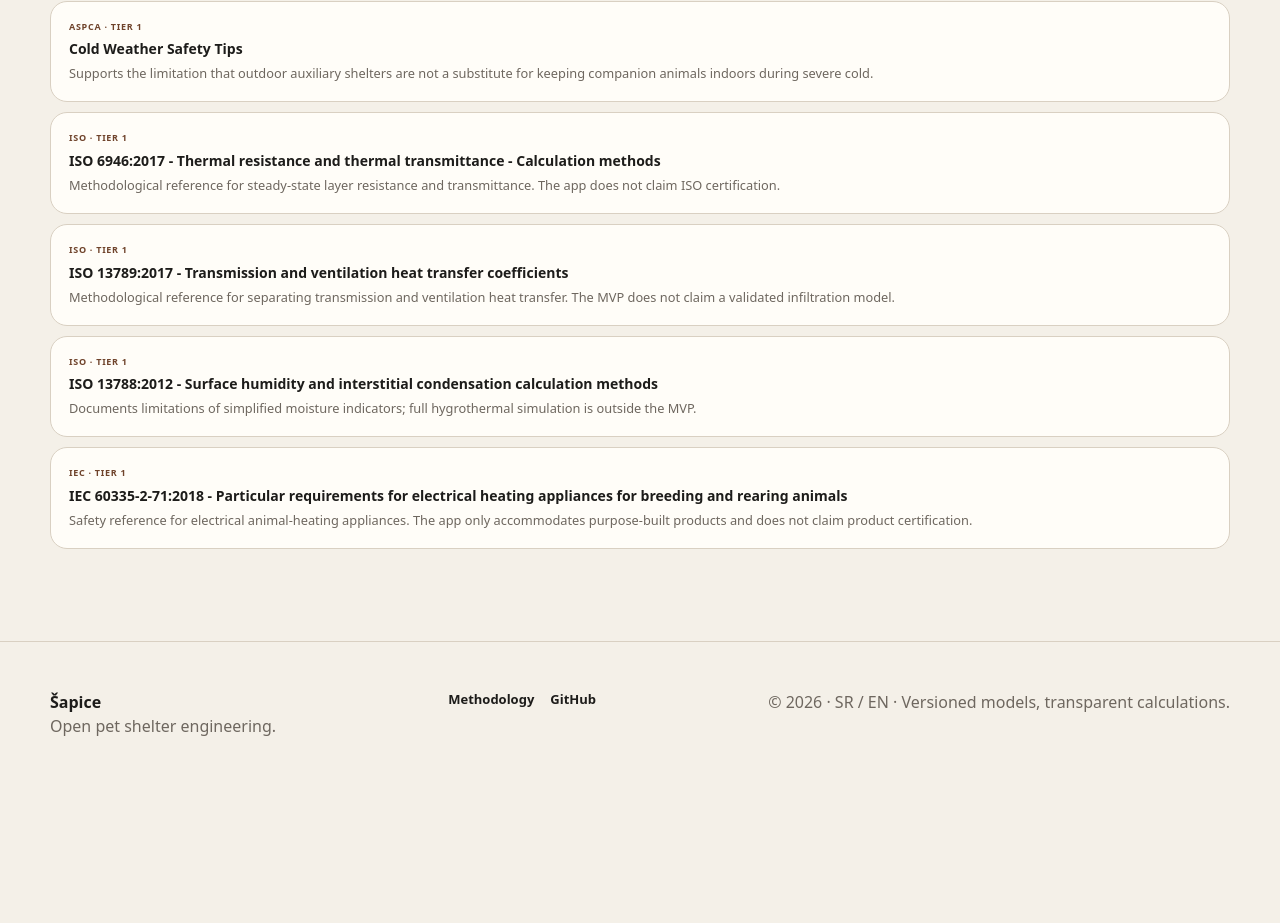
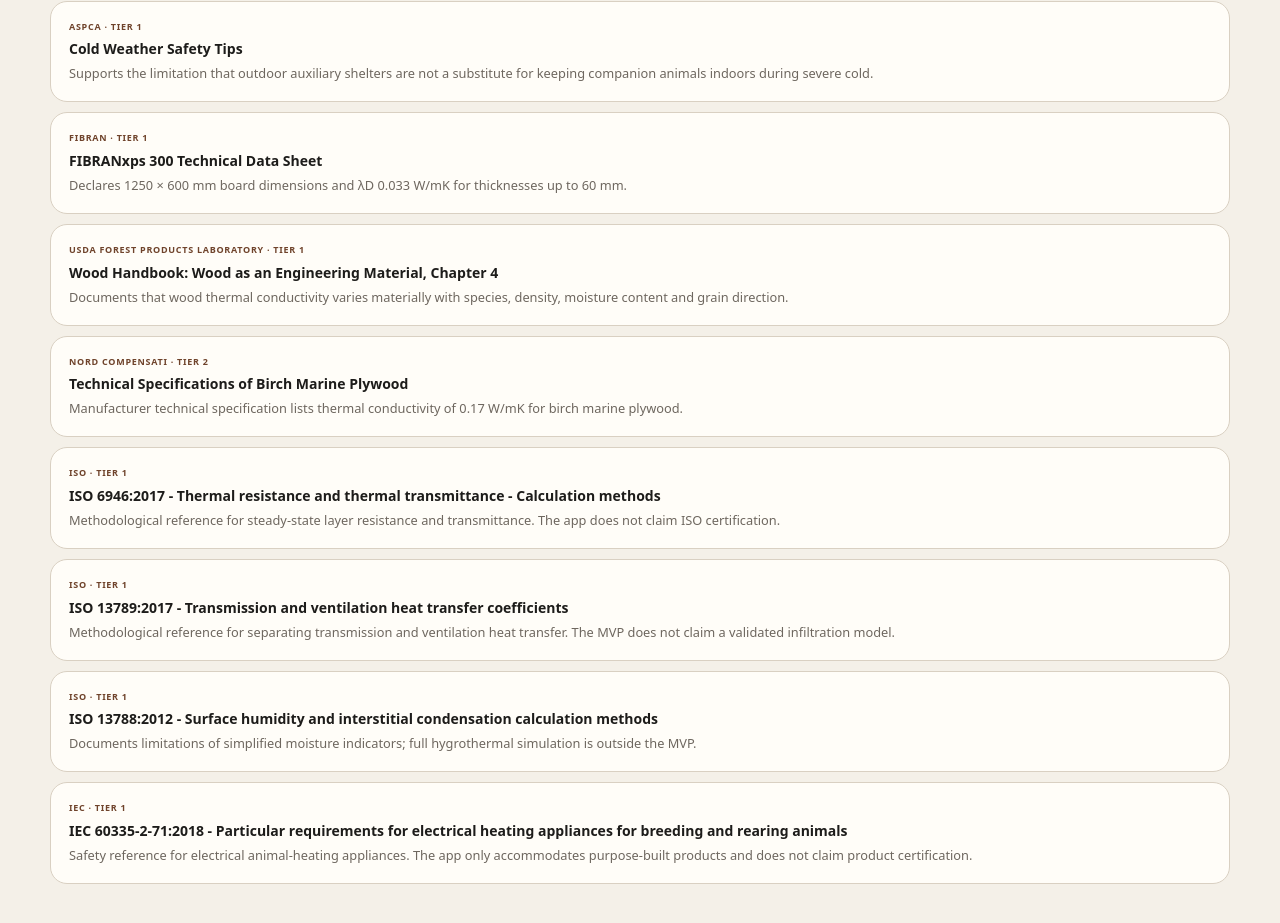
Before and after one commit to zoxknez/sapice, a Next.js app: page /en/methodology in a window 1280 px wide. Shown: the part 1713-2636 px from the top of the page. Before the commit the page ends 2499 px from the top, so only its background shows below. Built offline with nearby package versions, Linux system fonts and the light colour scheme; no server answers.

Commit message:
data: add manufacturer and handbook material sources

```diff
--- a/src/data/sources.ts
+++ b/src/data/sources.ts
@@ -40,6 +40,36 @@ export const sources: Record<string, SourceRecord> = {
     topics: ["pets", "winter", "safety"],
     notes: "Supports the limitation that outdoor auxiliary shelters are not a substitute for keeping companion animals indoors during severe cold."
   },
+  "fibran-xps-300": {
+    id: "fibran-xps-300",
+    publisher: "FIBRAN",
+    title: "FIBRANxps 300 Technical Data Sheet",
+    url: "https://fibran.com/wp-content/uploads/sites/9/2020/06/TDS_FIBRANxps_300_eng.pdf",
+    accessedAt: "2026-09-27",
+    tier: 1,
+    topics: ["xps", "thermal-conductivity", "stock-dimensions"],
+    notes: "Declares 1250 × 600 mm board dimensions and λD 0.033 W/mK for thicknesses up to 60 mm."
+  },
+  "usfs-wood-handbook-2021": {
+    id: "usfs-wood-handbook-2021",
+    publisher: "USDA Forest Products Laboratory",
+    title: "Wood Handbook: Wood as an Engineering Material, Chapter 4",
+    url: "https://research.fs.usda.gov/fpl/wood-handbook",
+    accessedAt: "2026-09-27",
+    tier: 1,
+    topics: ["wood", "thermal-conductivity", "moisture"],
+    notes: "Documents that wood thermal conductivity varies materially with species, density, moisture content and grain direction."
+  },
+  "nord-marine-birch-plywood": {
+    id: "nord-marine-birch-plywood",
+    publisher: "Nord Compensati",
+    title: "Technical Specifications of Birch Marine Plywood",
+    url: "https://nordcompensati.com/wp-content/uploads/2017/02/Birch_ENG.pdf",
+    accessedAt: "2026-09-27",
+    tier: 2,
+    topics: ["plywood", "thermal-conductivity", "marine-plywood"],
+    notes: "Manufacturer technical specification lists thermal conductivity of 0.17 W/mK for birch marine plywood."
+  },
   "iso-6946-2017": {
     id: "iso-6946-2017",
     publisher: "ISO",
```
